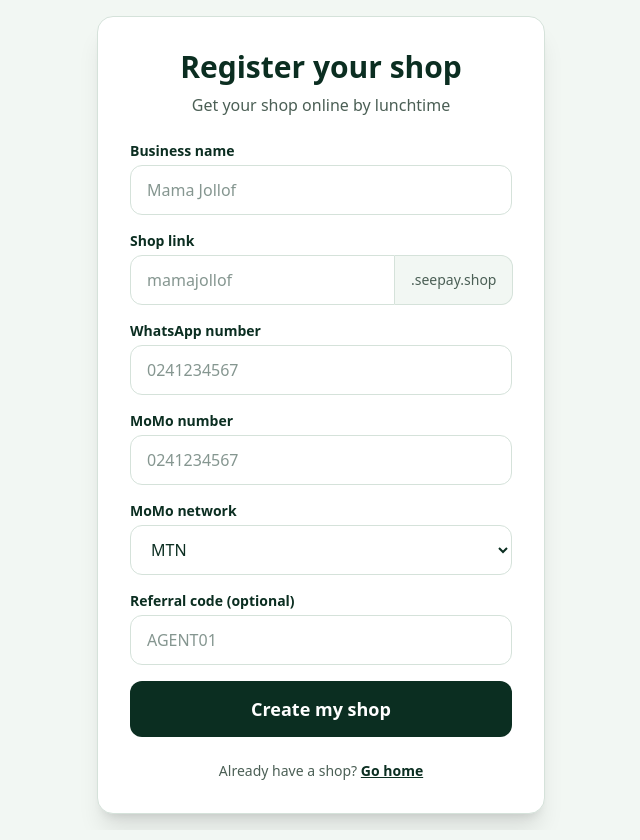
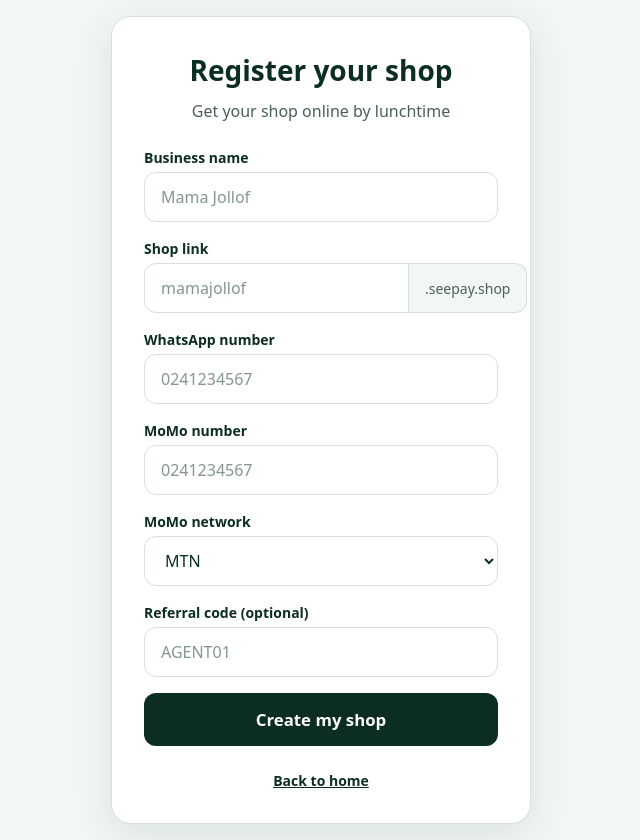
Before and after one commit to Samdola419/seepayy, a Next.js app: page /register in a window 1280 px wide. Shown: the whole page, without its empty margins (319-959 px from the left). Built offline with nearby package versions, Linux system fonts and the light colour scheme.

Commit message:
Fix homepage to properly load full landing page and improve register styling

```diff
--- a/app/page.tsx
+++ b/app/page.tsx
@@ -1,16 +1,5 @@
-'use client';
-
-import { useEffect } from 'react';
+import { redirect } from 'next/navigation';
 
 export default function Home() {
-  useEffect(() => {
-    // Load the full landing page
-    const iframe = document.createElement('iframe');
-    iframe.src = '/landing.html';
-    iframe.style.cssText = 'position:fixed;top:0;left:0;width:100%;height:100%;border:none;z-index:9999';
-    document.body.appendChild(iframe);
-    document.body.style.overflow = 'hidden';
-  }, []);
-
-  return null;
+  redirect('/landing.html');
 }
--- a/app/register/page.tsx
+++ b/app/register/page.tsx
@@ -40,7 +40,7 @@ export default function RegisterPage() {
         return;
       }
 
-      router.push('/');
+      router.push('/shop-dashboard.html');
     } catch (err) {
       setError('Network error. Try again.');
       setLoading(false);
@@ -48,81 +48,46 @@ export default function RegisterPage() {
   };
 
   return (
-    <div className="min-h-screen bg-[#F2F7F3] flex items-center justify-center p-4">
-      <div className="bg-white rounded-2xl shadow-xl p-8 w-full max-w-md border border-[#d5e2da]">
-        <div className="text-center mb-6">
-          <h1 className="text-3xl font-bold text-[#0B2E21]">Register your shop</h1>
-          <p className="text-[#4b5f55] mt-2">Get your shop online by lunchtime</p>
+    <div style={{ minHeight: '100vh', background: '#F2F7F3', display: 'flex', alignItems: 'center', justifyContent: 'center', padding: '1rem', fontFamily: 'system-ui, sans-serif' }}>
+      <div style={{ background: 'white', borderRadius: '20px', boxShadow: '0 10px 40px rgba(11,46,33,0.1)', padding: '2rem', width: '100%', maxWidth: '420px', border: '1px solid #d5e2da' }}>
+        <div style={{ textAlign: 'center', marginBottom: '1.5rem' }}>
+          <h1 style={{ fontSize: '1.75rem', fontWeight: 700, color: '#0B2E21', margin: 0 }}>Register your shop</h1>
+          <p style={{ color: '#4b5f55', marginTop: '0.5rem' }}>Get your shop online by lunchtime</p>
         </div>
 
         {error && (
-          <div className="bg-red-50 text-red-700 p-3 rounded-lg mb-4 text-sm border border-red-200">
+          <div style={{ background: '#fef2f2', color: '#b91c1c', padding: '0.75rem', borderRadius: '8px', marginBottom: '1rem', fontSize: '0.875rem', border: '1px solid #fecaca' }}>
             {error}
           </div>
         )}
 
-        <form onSubmit={handleSubmit} className="space-y-4">
+        <form onSubmit={handleSubmit} style={{ display: 'flex', flexDirection: 'column', gap: '1rem' }}>
           <div>
-            <label className="block text-sm font-semibold text-[#0B2E21] mb-1">Business name</label>
-            <input
-              name="businessName"
-              value={form.businessName}
-              onChange={handleChange}
-              required
-              className="w-full border border-[#d5e2da] rounded-xl px-4 py-3 focus:outline-none focus:ring-2 focus:ring-[#FFC83D]"
-              placeholder="Mama Jollof"
-            />
+            <label style={{ display: 'block', fontSize: '0.875rem', fontWeight: 600, color: '#0B2E21', marginBottom: '0.25rem' }}>Business name</label>
+            <input name="businessName" value={form.businessName} onChange={handleChange} required style={{ width: '100%', border: '1px solid #d5e2da', borderRadius: '12px', padding: '0.75rem 1rem', fontSize: '1rem' }} placeholder="Mama Jollof" />
           </div>
 
           <div>
-            <label className="block text-sm font-semibold text-[#0B2E21] mb-1">Shop link</label>
-            <div className="flex">
-              <input
-                name="subdomain"
-                value={form.subdomain}
-                onChange={handleChange}
-                required
-                className="flex-1 border border-[#d5e2da] rounded-l-xl px-4 py-3 focus:outline-none focus:ring-2 focus:ring-[#FFC83D]"
-                placeholder="mamajollof"
-              />
-              <span className="bg-[#F2F7F3] border border-l-0 border-[#d5e2da] rounded-r-xl px-4 py-3 text-sm text-[#4b5f55] flex items-center">
-                .seepay.shop
-              </span>
+            <label style={{ display: 'block', fontSize: '0.875rem', fontWeight: 600, color: '#0B2E21', marginBottom: '0.25rem' }}>Shop link</label>
+            <div style={{ display: 'flex' }}>
+              <input name="subdomain" value={form.subdomain} onChange={handleChange} required style={{ flex: 1, border: '1px solid #d5e2da', borderRadius: '12px 0 0 12px', padding: '0.75rem 1rem', fontSize: '1rem' }} placeholder="mamajollof" />
+              <span style={{ background: '#F2F7F3', border: '1px solid #d5e2da', borderLeft: 'none', borderRadius: '0 12px 12px 0', padding: '0.75rem 1rem', fontSize: '0.875rem', color: '#4b5f55', display: 'flex', alignItems: 'center' }}>.seepay.shop</span>
             </div>
           </div>
 
           <div>
-            <label className="block text-sm font-semibold text-[#0B2E21] mb-1">WhatsApp number</label>
-            <input
-              name="whatsappNumber"
-              value={form.whatsappNumber}
-              onChange={handleChange}
-              required
-              className="w-full border border-[#d5e2da] rounded-xl px-4 py-3 focus:outline-none focus:ring-2 focus:ring-[#FFC83D]"
-              placeholder="0241234567"
-            />
+            <label style={{ display: 'block', fontSize: '0.875rem', fontWeight: 600, color: '#0B2E21', marginBottom: '0.25rem' }}>WhatsApp number</label>
+            <input name="whatsappNumber" value={form.whatsappNumber} onChange={handleChange} required style={{ width: '100%', border: '1px solid #d5e2da', borderRadius: '12px', padding: '0.75rem 1rem', fontSize: '1rem' }} placeholder="0241234567" />
           </div>
 
           <div>
-            <label className="block text-sm font-semibold text-[#0B2E21] mb-1">MoMo number</label>
-            <input
-              name="ownerMomoNumber"
-              value={form.ownerMomoNumber}
-              onChange={handleChange}
-              required
-              className="w-full border border-[#d5e2da] rounded-xl px-4 py-3 focus:outline-none focus:ring-2 focus:ring-[#FFC83D]"
-              placeholder="0241234567"
-            />
+            <label style={{ display: 'block', fontSize: '0.875rem', fontWeight: 600, color: '#0B2E21', marginBottom: '0.25rem' }}>MoMo number</label>
+            <input name="ownerMomoNumber" value={form.ownerMomoNumber} onChange={handleChange} required style={{ width: '100%', border: '1px solid #d5e2da', borderRadius: '12px', padding: '0.75rem 1rem', fontSize: '1rem' }} placeholder="0241234567" />
           </div>
 
           <div>
-            <label className="block text-sm font-semibold text-[#0B2E21] mb-1">MoMo network</label>
-            <select
-              name="ownerMomoNetwork"
-              value={form.ownerMomoNetwork}
-              onChange={handleChange}
-              className="w-full border border-[#d5e2da] rounded-xl px-4 py-3 focus:outline-none focus:ring-2 focus:ring-[#FFC83D]"
-            >
+            <label style={{ display: 'block', fontSize: '0.875rem', fontWeight: 600, color: '#0B2E21', marginBottom: '0.25rem' }}>MoMo network</label>
+            <select name="ownerMomoNetwork" value={form.ownerMomoNetwork} onChange={handleChange} style={{ width: '100%', border: '1px solid #d5e2da', borderRadius: '12px', padding: '0.75rem 1rem', fontSize: '1rem' }}>
               <option>MTN</option>
               <option>VODAFONE</option>
               <option>AIRTELTIGO</option>
@@ -130,27 +95,17 @@ export default function RegisterPage() {
           </div>
 
           <div>
-            <label className="block text-sm font-semibold text-[#0B2E21] mb-1">Referral code (optional)</label>
-            <input
-              name="referralCode"
-              value={form.referralCode}
-              onChange={handleChange}
-              className="w-full border border-[#d5e2da] rounded-xl px-4 py-3 focus:outline-none focus:ring-2 focus:ring-[#FFC83D]"
-              placeholder="AGENT01"
-            />
+            <label style={{ display: 'block', fontSize: '0.875rem', fontWeight: 600, color: '#0B2E21', marginBottom: '0.25rem' }}>Referral code (optional)</label>
+            <input name="referralCode" value={form.referralCode} onChange={handleChange} style={{ width: '100%', border: '1px solid #d5e2da', borderRadius: '12px', padding: '0.75rem 1rem', fontSize: '1rem' }} placeholder="AGENT01" />
           </div>
 
-          <button
-            type="submit"
-            disabled={loading}
-            className="w-full bg-[#0B2E21] text-white py-3.5 rounded-xl font-semibold text-lg hover:bg-[#14543f] disabled:opacity-60 transition"
-          >
+          <button type="submit" disabled={loading} style={{ width: '100%', background: '#0B2E21', color: 'white', padding: '0.875rem', borderRadius: '12px', fontWeight: 600, fontSize: '1.05rem', border: 'none', cursor: 'pointer' }}>
             {loading ? 'Creating your shop...' : 'Create my shop'}
           </button>
         </form>
 
-        <p className="text-center text-sm text-[#4b5f55] mt-6">
-          Already have a shop? <a href="/" className="text-[#0B2E21] font-semibold underline">Go home</a>
+        <p style={{ textAlign: 'center', fontSize: '0.875rem', color: '#4b5f55', marginTop: '1.5rem' }}>
+          <a href="/landing.html" style={{ color: '#0B2E21', fontWeight: 600, textDecoration: 'underline' }}>Back to home</a>
         </p>
       </div>
     </div>
```
